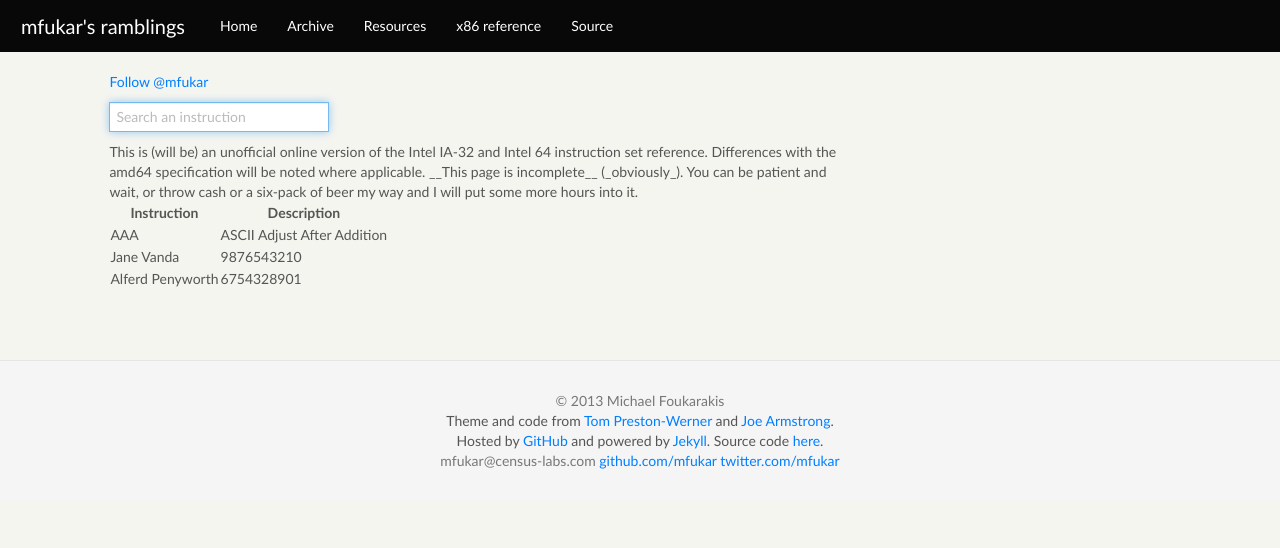
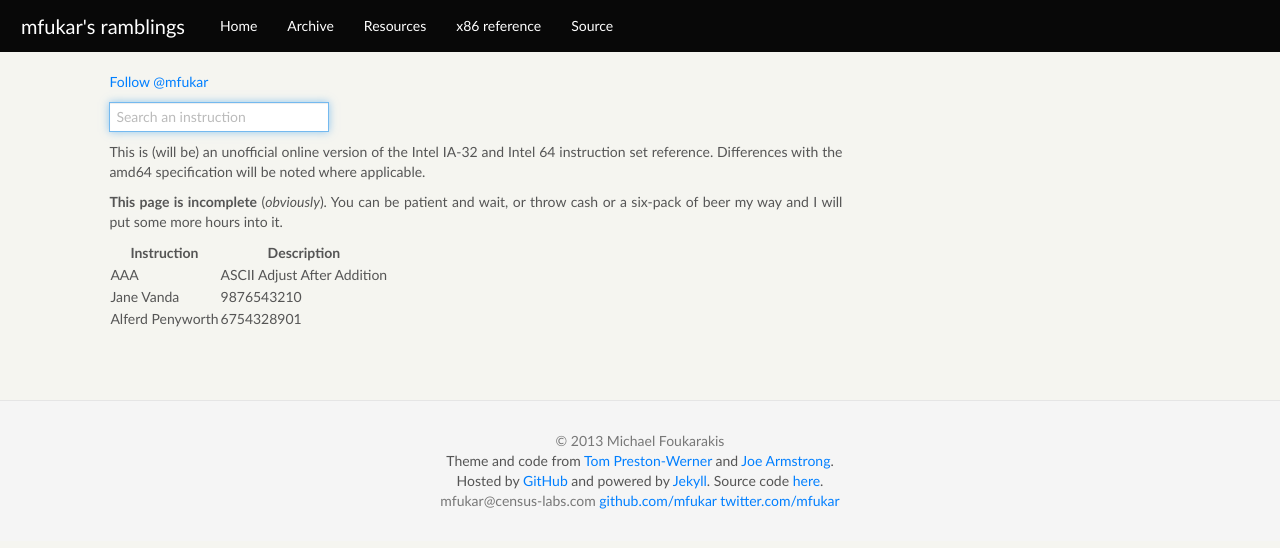
Before and after one commit to mfukar/mfukar.github.com, a Jekyll site: the page built from x86reference/ref.html, in a window 1280 px wide. Shown: the top 548 px of the page. Built offline with Jekyll 4.4.1, drawn with Linux system fonts in a browser that asks for light colours; some web fonts are replaced; Markdown is read by kramdown in place of the engine named in the settings; comment, search, counter and statistics services are not loaded.

Commit message:
Formatting

```diff
--- a/x86reference/ref.html
+++ b/x86reference/ref.html
@@ -5,12 +5,12 @@ title: x86 instruction reference
 <input type="search" class="table-filter" data-table="ref-table" placeholder="Search an instruction" id="filter-box" autofocus="autofocus" />
 <br />
 
+<p>This is (will be) an unofficial online version of the Intel IA-32 and Intel 64
+instruction set reference. Differences with the amd64 specification will be noted where
+applicable.</p>
 
-This is (will be) an unofficial online version of the Intel IA-32 and Intel 64 instruction
-set reference. Differences with the amd64 specification will be noted where applicable.
-
-__This page is incomplete__ (_obviously_). You can be patient and wait, or throw cash
-or a six-pack of beer my way and I will put some more hours into it.
+<p><b>This page is incomplete</b> (<i>obviously</i>). You can be patient and wait, or throw cash
+or a six-pack of beer my way and I will put some more hours into it.</p>
 
 
 <table class="ref-table">
```
